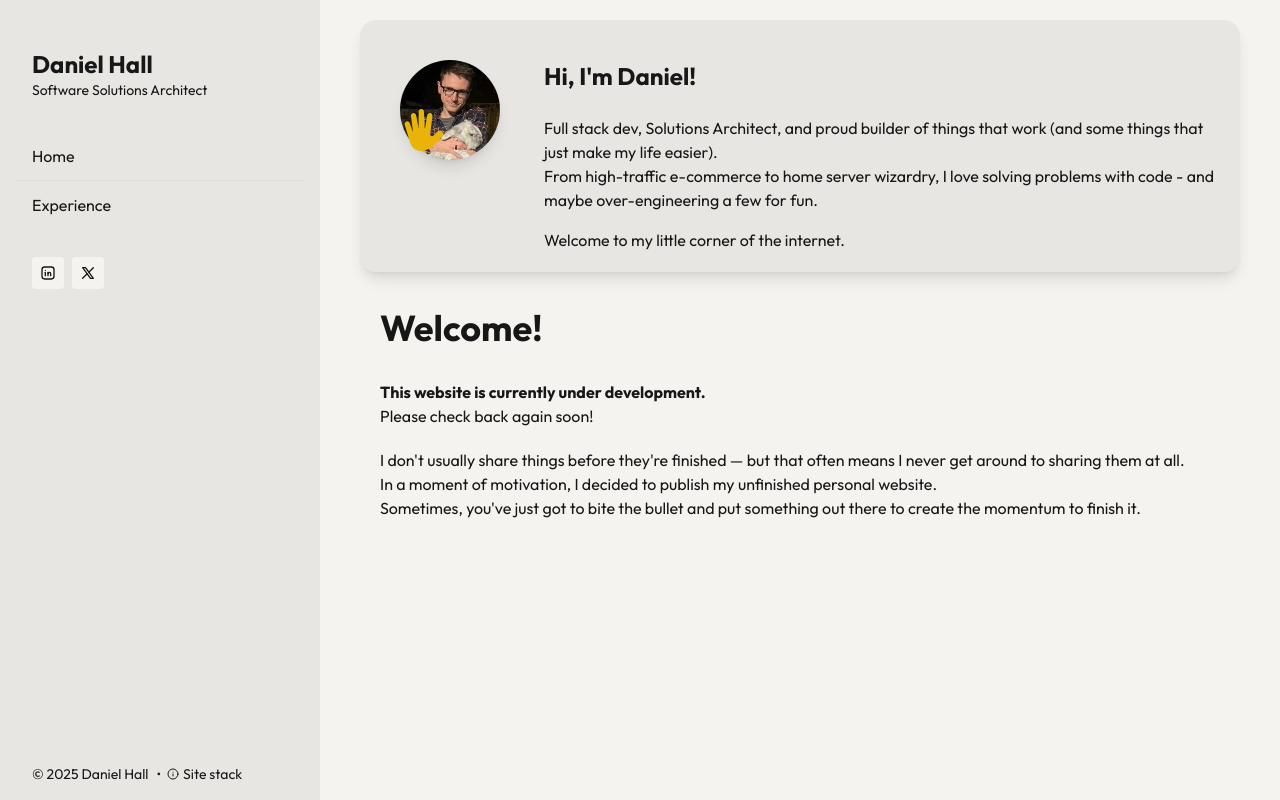
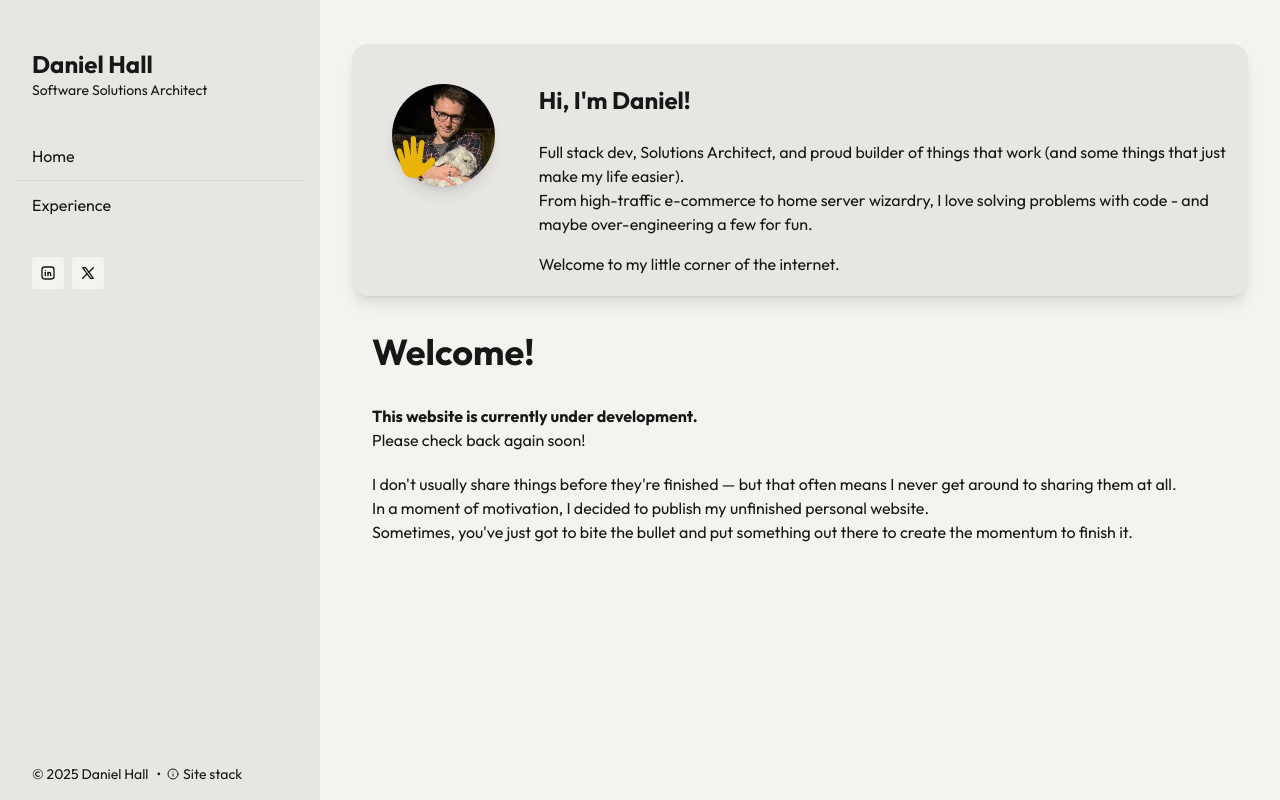
Before and after one commit to danielhall/nextjs-daniel-hall-blog, a Next.js app: page / in a window 1280 px wide. Built offline with nearby package versions, Linux system fonts and the light colour scheme.

Commit message:
fix: adjust padding and margin in Introduction and ClientLayout components for improved layout

```diff
--- a/src/components/introduction/index.tsx
+++ b/src/components/introduction/index.tsx
@@ -58,7 +58,7 @@ const Introduction = () => {
     <>
      <motion.div
       layoutId={`introduction`}
-      className="grid grid-cols-12 mb-6 md:mb-4 bg-navigation rounded-2xl shadow-lg p-5">
+      className="grid grid-cols-12 mb-6 mt-2 md:mb-4 bg-navigation rounded-2xl shadow-lg p-5">
       <motion.div
         initial={{ opacity: 0.6 }}
         animate={{ opacity: 1 }}
--- a/src/components/layout/ClientLayout.tsx
+++ b/src/components/layout/ClientLayout.tsx
@@ -21,10 +21,14 @@ export default function ClientLayout({
     <div className={`${geistSans.variable} flex h-screen font-geistSans overflow-hidden`}>
       <Sidebar sidebarOpen={sidebarOpen} setSidebarOpen={setSidebarOpen}/>
       {/* Main Content */}
-      <main className="relative flex-1 bg-background overflow-y-auto">
-        <div className="px-6 pt-6 sm:pt-10 lg:pt-3 pb-12">
+      <main
+        onClick={() => sidebarOpen && setSidebarOpen(false)}
+        className={`relative flex-1 bg-background overflow-y-auto transition-all duration-300 ${
+          sidebarOpen ? 'md:blur-none blur-sm' : ''
+        }`}>
+        <div className="px-6 pt-8 sm:pt-10 lg:pt-3 pb-12">
           <Header sidebarOpen={sidebarOpen} setSidebarOpen={setSidebarOpen}/>
-          <div className="container pt-2 px-4">
+          <div className="container pt-2 md:pt-3 lg:pt-6 px-2">
             {children}
           </div>
         </div>
```
